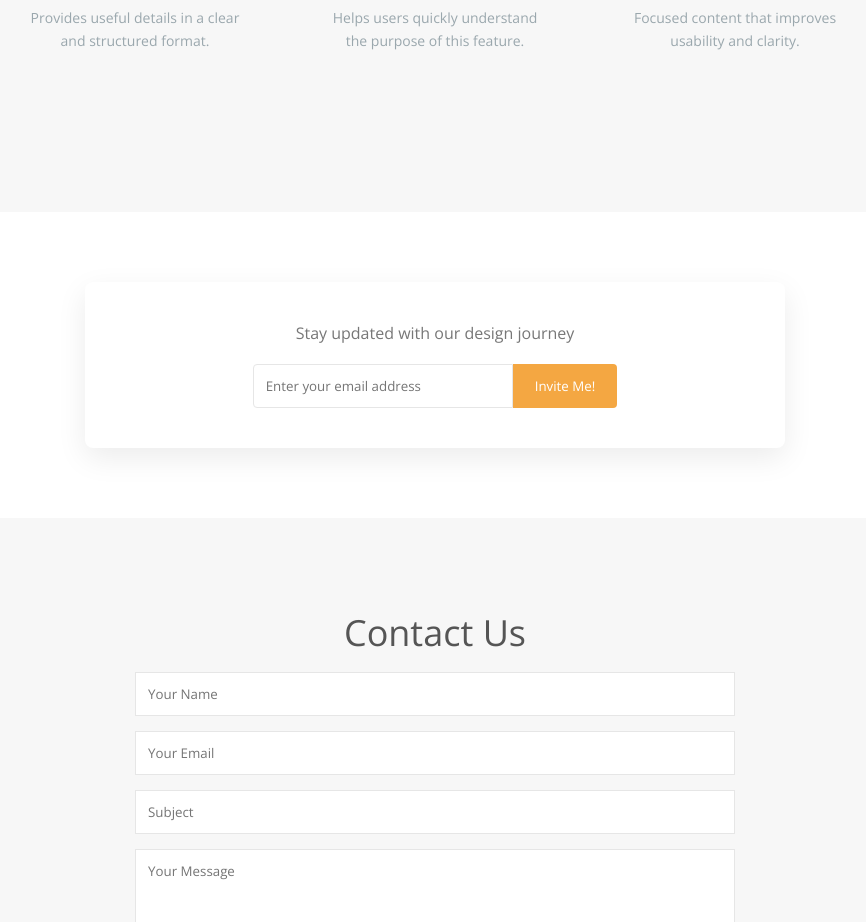
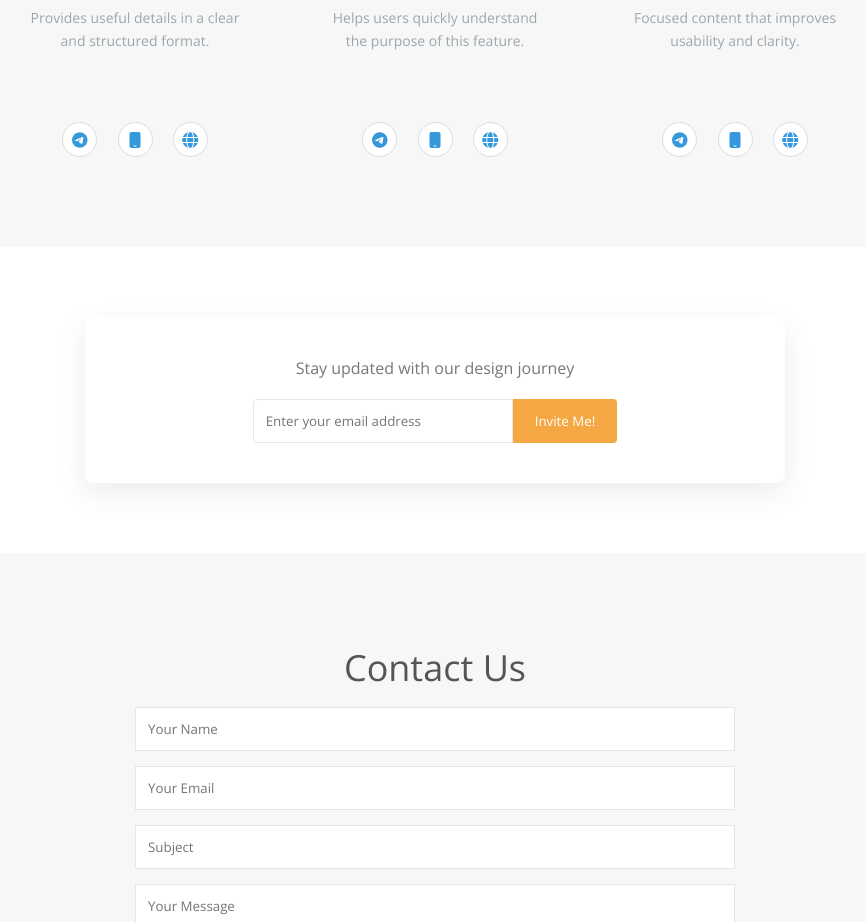
Before and after one commit to Deepanshi-05/SYMB_Assigment, a plain HTML site: page index.html in a window 1280 px wide. Shown: the part 3122-4044 px from the top of the page, without its empty margins (205-1071 px from the left). Drawn offline with nearby package versions, Linux system fonts and the light colour scheme.

Commit message:
Add files via upload

```diff
--- a/index.html
+++ b/index.html
@@ -6,6 +6,10 @@
 <title>Flatty</title>
 
 <link href="https://fonts.googleapis.com/css2?family=Open+Sans:wght@300;400;600&display=swap" rel="stylesheet">
+<link
+  rel="stylesheet"
+  href="https://cdnjs.cloudflare.com/ajax/libs/font-awesome/6.4.0/css/all.min.css"
+/>
 
 <style>
 :root{
@@ -265,6 +269,31 @@ form button{
   padding:12px 35px;
   cursor:pointer;
 }
+
+.social-icons {
+    margin-top: 4px;
+    text-align: center;
+}
+
+.social-icons a {
+    display: inline-block;
+    margin: 0 8px;
+    width: 35px;
+    height: 35px;
+    line-height: 35px;
+    border-radius: 50%;
+    background-color: #ffffff;
+    border: 1px solid #ddd;
+    color: #3498db;
+    font-size: 16px;
+    transition: 0.3s;
+}
+
+.social-icons a:hover {
+    background-color: #3498db;
+    color: #ffffff;
+}
+
 </style>
 </head>
 
@@ -350,18 +379,36 @@ form button{
       <img src="https://i.pravatar.cc/200?img=3">
       <h4>Michael Robson</h4>
       <p>Provides useful details in a clear and structured format.</p>
+      <div class="social-icons">
+    <a href="#"><i class="fa-brands fa-telegram"></i></a>
+    <a href="#"><i class="fa-duotone fa-solid fa-mobile"></i></a>
+    <a href="#"><i class="fa fa-globe"></i></a>
+</div>
+
     </div>
 
     <div class="member">
       <img src="https://i.pravatar.cc/200?img=5">
       <h4>Pete Ford</h4>
       <p>Helps users quickly understand the purpose of this feature.</p>
+      <div class="social-icons">
+    <a href="#"><i class="fa-brands fa-telegram"></i></a>
+    <a href="#"><i class="fa-duotone fa-solid fa-mobile"></i></a>
+    <a href="#"><i class="fa fa-globe"></i></a>
+</div>
+
     </div>
 
     <div class="member">
       <img src="https://i.pravatar.cc/200?img=8">
       <h4>Angelica Finning</h4>
       <p>Focused content that improves usability and clarity.</p>
+      <div class="social-icons">
+    <a href="#"><i class="fa-brands fa-telegram"></i></a>
+    <a href="#"><i class="fa-duotone fa-solid fa-mobile"></i></a>
+    <a href="#"><i class="fa fa-globe"></i></a>
+</div>
+
     </div>
   </div>
 </section>
```
